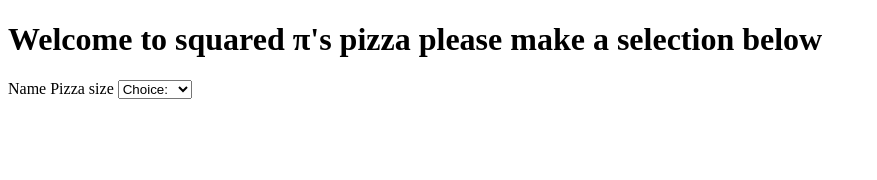
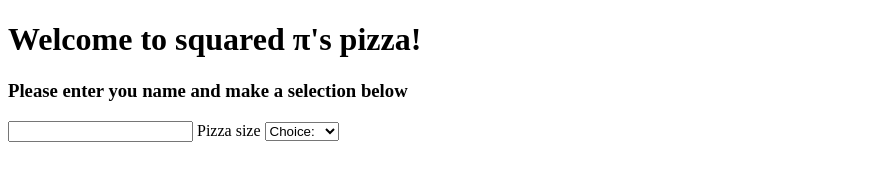
Before and after one commit to Faesearas/Pizza-Dec-2023, a plain HTML site: page index.html in a window 1280 px wide. Shown: the whole page, without its empty margins (0-877 px from the left). Drawn offline with Linux system fonts and the light colour scheme.

```diff
--- a/index.html
+++ b/index.html
@@ -5,11 +5,12 @@
   <script src="js/scripts.js"></script>
   <link href="css/styles.css" rel="stylesheet" type="text/css">
 </head>
-    <H1>Welcome to squared π's pizza please make a selection below</H1>
+    <H1>Welcome to squared π's pizza!</H1>
+    <h3>Please enter you name and make a selection below</h3>
     <form id="addPizza" action="">
-        Name
+        <input id="personsNameInput" type="text" name="personsNameInput">
         <label>Pizza size</label>
-        <select id="dvw">
+        <select id="size">
             <option value="0">Choice:</option>
             <option value="1">314cm²</option>
             <option value="2">706cm²</option>
```
Also changed, not shown: 1 other file.
